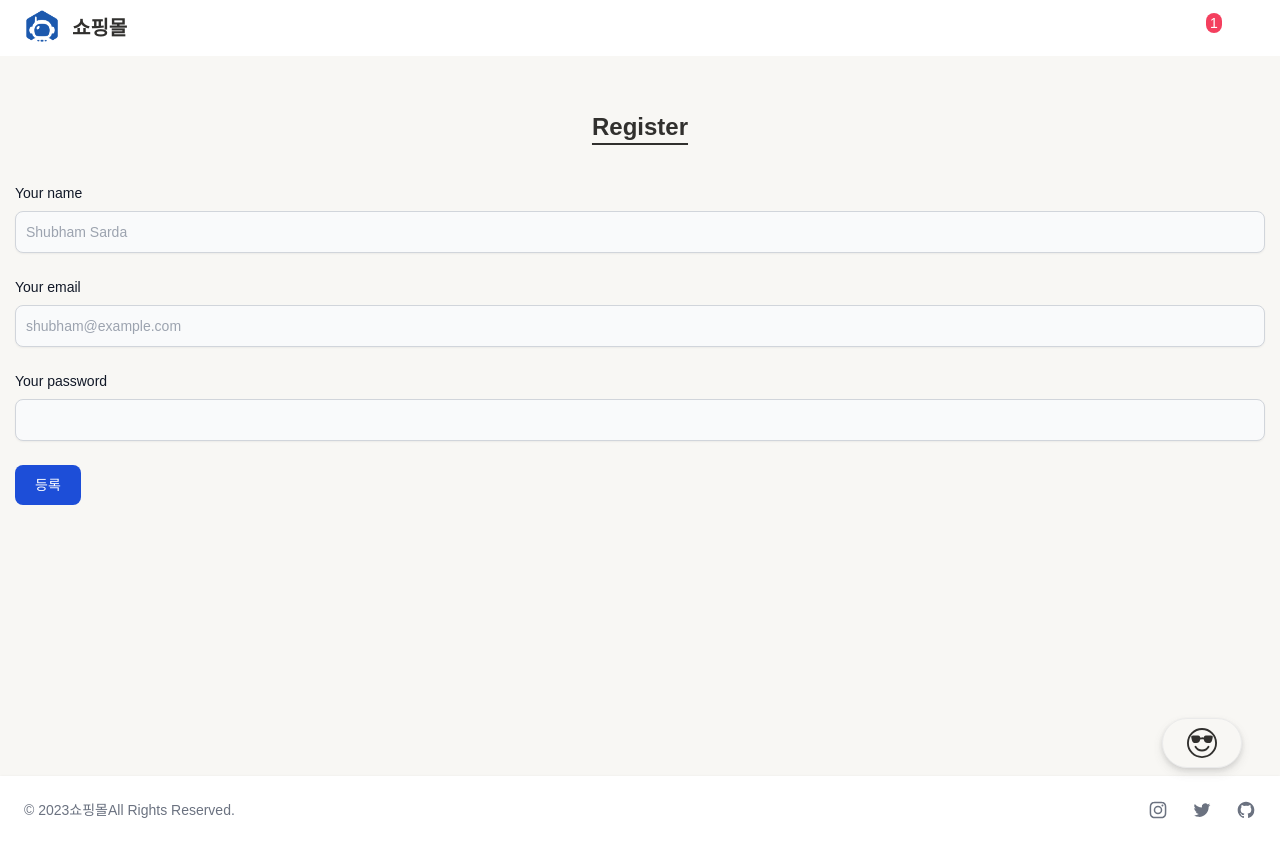
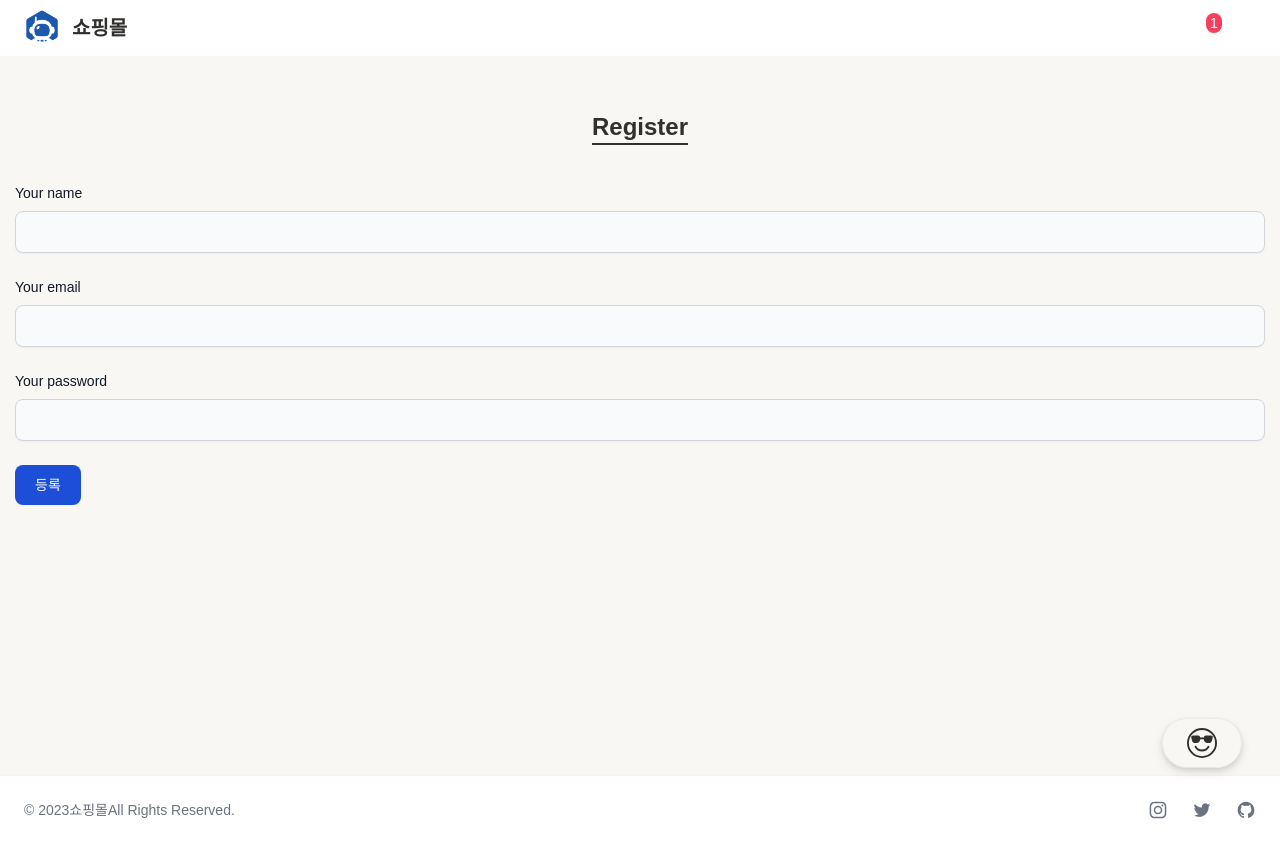
Before and after one commit to HumanJSEngine/project-emarket, a React (Create React App) app: page /register in a window 1280 px wide. Built offline with nearby package versions, Linux system fonts and the light colour scheme.

Commit message:
json-server이용 로그인 토큰 구현 중

```diff
--- a/src/pages/Register.js
+++ b/src/pages/Register.js
@@ -43,7 +43,6 @@ export const Register = () => {
                         type='name'
                         id='name'
                         className='shadow-sm bg-gray-50 border border-gray-300 text-gray-900 text-sm rounded-lg focus:ring-blue-500 focus:border-blue-500 block w-full p-2.5 dark:bg-gray-700 dark:border-gray-600 dark:placeholder-gray-400 dark:text-white dark:focus:ring-blue-500 dark:focus:border-blue-500 dark:shadow-sm-light'
-                        placeholder='Shubham Sarda'
                         required
                         autoComplete='off'
                     />
@@ -59,7 +58,6 @@ export const Register = () => {
                         type='email'
                         id='email'
                         className='shadow-sm bg-gray-50 border border-gray-300 text-gray-900 text-sm rounded-lg focus:ring-blue-500 focus:border-blue-500 block w-full p-2.5 dark:bg-gray-700 dark:border-gray-600 dark:placeholder-gray-400 dark:text-white dark:focus:ring-blue-500 dark:focus:border-blue-500 dark:shadow-sm-light'
-                        placeholder='shubham@example.com'
                         required
                         autoComplete='off'
                     />
```
